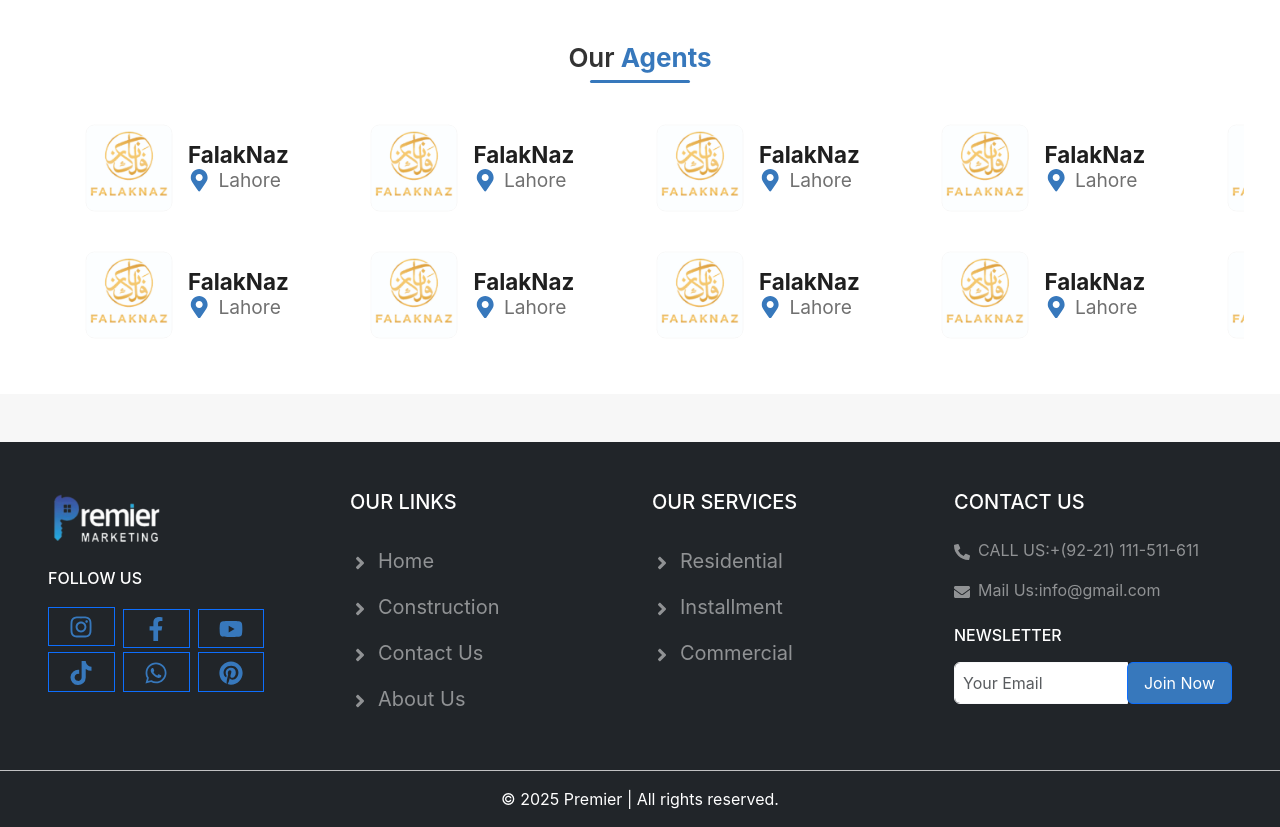
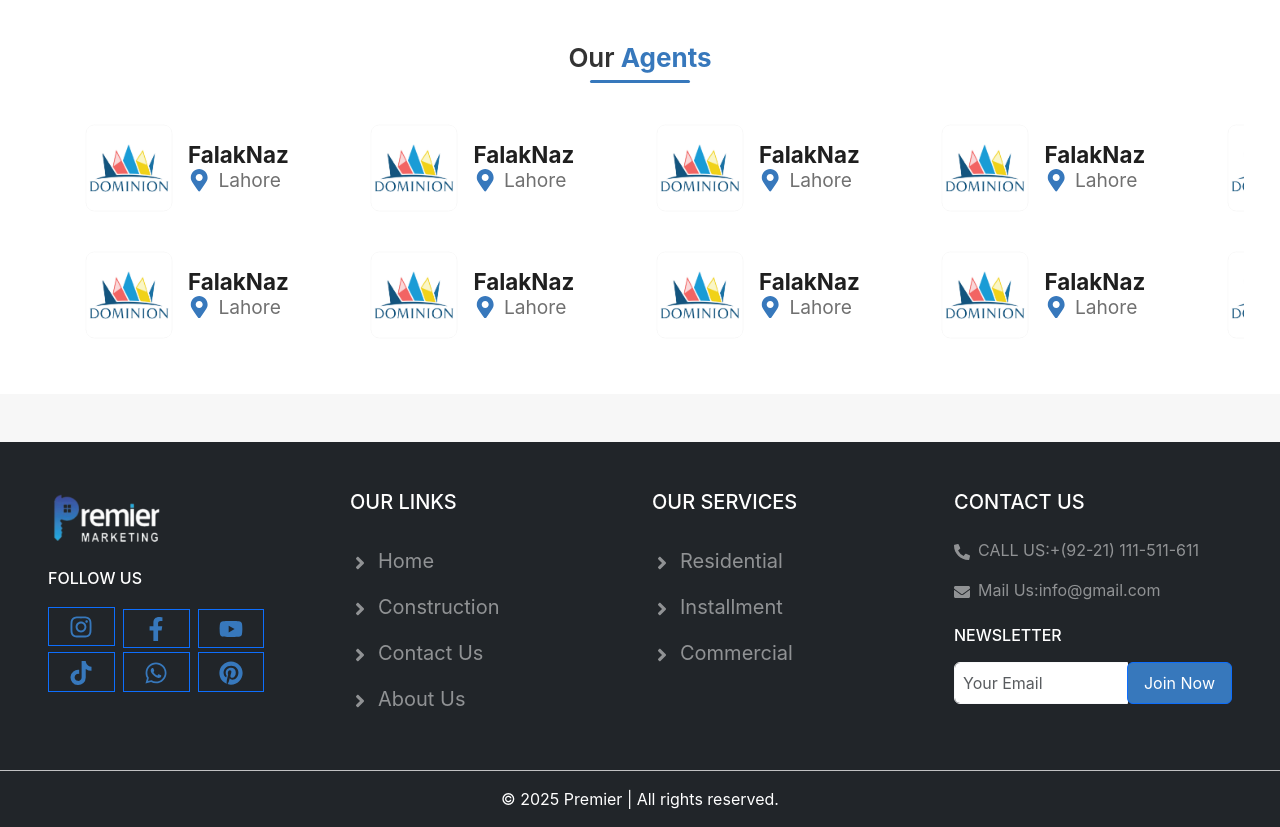
Before and after one commit to tammor006/frontend, a React (Create React App) app: page / in a window 1280 px wide. Shown: the part 3800-4627 px from the top of the page. Built offline with nearby package versions, Linux system fonts and the light colour scheme.

Commit message:
6th commit

```diff
--- a/src/components/Partner.js
+++ b/src/components/Partner.js
@@ -66,7 +66,7 @@
             <SwiperSlide>
                 <NavLink>
                   <div className="agent-home-div">
-                    <img src="/images/FalakNaz-01.jpg" className="agent-home-div-img" alt=""/>
+                    <img src="/images/Domanin-01.jpg" className="agent-home-div-img" alt=""/>
                     <div className="agent-home-div-text">
                       <div className="agent-home-div-title">FalakNaz</div>
                         <div className="agent-home-div-label-svg">
@@ -81,7 +81,7 @@
             <SwiperSlide>
                 <NavLink>
                   <div className="agent-home-div">
-                    <img src="/images/FalakNaz-01.jpg" className="agent-home-div-img" alt="agent-logo"/>
+                    <img src="/images/Domanin-01.jpg" className="agent-home-div-img" alt="agent-logo"/>
                     <div className="agent-home-div-text">
                       <div className="agent-home-div-title">FalakNaz</div>
                         <div className="agent-home-div-label-svg">
@@ -111,7 +111,7 @@
             <SwiperSlide>
                 <NavLink>
                   <div className="agent-home-div">
-                    <img src="/images/FalakNaz-01.jpg" className="agent-home-div-img" alt=""/>
+                    <img src="/images/Domanin-01.jpg" className="agent-home-div-img" alt=""/>
                     <div className="agent-home-div-text">
                       <div className="agent-home-div-title">FalakNaz</div>
                         <div className="agent-home-div-label-svg">
@@ -126,7 +126,7 @@
             <SwiperSlide>
                 <NavLink>
                   <div className="agent-home-div">
-                    <img src="/images/FalakNaz-01.jpg" className="agent-home-div-img" alt=""/>
+                    <img src="/images/Domanin-01.jpg" className="agent-home-div-img" alt=""/>
                     <div className="agent-home-div-text">
                       <div className="agent-home-div-title">FalakNaz</div>
                         <div className="agent-home-div-label-svg">
@@ -141,7 +141,7 @@
             <SwiperSlide>
                 <NavLink>
                   <div className="agent-home-div">
-                    <img src="/images/FalakNaz-01.jpg" className="agent-home-div-img" alt=""/>
+                    <img src="/images/Domanin-01.jpg" className="agent-home-div-img" alt=""/>
                     <div className="agent-home-div-text">
                       <div className="agent-home-div-title">FalakNaz</div>
                         <div className="agent-home-div-label-svg">
@@ -156,7 +156,7 @@
             <SwiperSlide>
                 <NavLink>
                   <div className="agent-home-div">
-                    <img src="/images/FalakNaz-01.jpg" className="agent-home-div-img" alt=""/>
+                    <img src="/images/Domanin-01.jpg" className="agent-home-div-img" alt=""/>
                     <div className="agent-home-div-text">
                       <div className="agent-home-div-title">FalakNaz</div>
                         <div className="agent-home-div-label-svg">
@@ -171,7 +171,7 @@
             <SwiperSlide>
                 <NavLink>
                   <div className="agent-home-div">
-                    <img src="/images/FalakNaz-01.jpg" className="agent-home-div-img" alt=""/>
+                    <img src="/images/Domanin-01.jpg" className="agent-home-div-img" alt=""/>
                     <div className="agent-home-div-text">
                       <div className="agent-home-div-title">FalakNaz</div>
                         <div className="agent-home-div-label-svg">
@@ -186,7 +186,7 @@
             <SwiperSlide>
                 <NavLink>
                   <div className="agent-home-div">
-                    <img src="/images/FalakNaz-01.jpg" className="agent-home-div-img" alt=""/>
+                    <img src="/images/Domanin-01.jpg" className="agent-home-div-img" alt=""/>
                     <div className="agent-home-div-text">
                       <div className="agent-home-div-title">FalakNaz</div>
                         <div className="agent-home-div-label-svg">
@@ -201,7 +201,7 @@
             <SwiperSlide>
                 <NavLink>
                   <div className="agent-home-div">
-                    <img src="/images/FalakNaz-01.jpg" className="agent-home-div-img" alt=""/>
+                    <img src="/images/Domanin-01.jpg" className="agent-home-div-img" alt=""/>
                     <div className="agent-home-div-text">
                       <div className="agent-home-div-title">FalakNaz</div>
                         <div className="agent-home-div-label-svg">
@@ -216,7 +216,7 @@
             <SwiperSlide>
                 <NavLink>
                   <div className="agent-home-div">
-                    <img src="/images/FalakNaz-01.jpg" className="agent-home-div-img" alt=""/>
+                    <img src="/images/Domanin-01.jpg" className="agent-home-div-img" alt=""/>
                     <div className="agent-home-div-text">
                       <div className="agent-home-div-title">FalakNaz</div>
                         <div className="agent-home-div-label-svg">
@@ -231,7 +231,7 @@
             <SwiperSlide>
                 <NavLink>
                   <div className="agent-home-div">
-                    <img src="/images/FalakNaz-01.jpg" className="agent-home-div-img" alt=""/>
+                    <img src="/images/Domanin-01.jpg" className="agent-home-div-img" alt=""/>
                     <div className="agent-home-div-text">
                       <div className="agent-home-div-title">FalakNaz</div>
                         <div className="agent-home-div-label-svg">
@@ -246,7 +246,7 @@
             <SwiperSlide>
                 <NavLink>
                   <div className="agent-home-div">
-                    <img src="/images/FalakNaz-01.jpg" className="agent-home-div-img" alt=""/>
+                    <img src="/images/Domanin-01.jpg" className="agent-home-div-img" alt=""/>
                     <div className="agent-home-div-text">
                       <div className="agent-home-div-title">FalakNaz</div>
                         <div className="agent-home-div-label-svg">
@@ -261,7 +261,7 @@
             <SwiperSlide>
                 <NavLink>
                   <div className="agent-home-div">
-                    <img src="/images/FalakNaz-01.jpg" className="agent-home-div-img" alt=""/>
+                    <img src="/images/Domanin-01.jpg" className="agent-home-div-img" alt=""/>
                     <div className="agent-home-div-text">
                       <div className="agent-home-div-title">FalakNaz</div>
                         <div className="agent-home-div-label-svg">
@@ -276,7 +276,7 @@
             <SwiperSlide>
                 <NavLink>
                   <div className="agent-home-div">
-                    <img src="/images/FalakNaz-01.jpg" className="agent-home-div-img" alt=""/>
+                    <img src="/images/Domanin-01.jpg" className="agent-home-div-img" alt=""/>
                     <div className="agent-home-div-text">
                       <div className="agent-home-div-title">FalakNaz</div>
                         <div className="agent-home-div-label-svg">
@@ -291,7 +291,7 @@
             <SwiperSlide>
                 <NavLink>
                   <div className="agent-home-div">
-                    <img src="/images/FalakNaz-01.jpg" className="agent-home-div-img" alt=""/>
+                    <img src="/images/Domanin-01.jpg" className="agent-home-div-img" alt=""/>
                     <div className="agent-home-div-text">
                       <div className="agent-home-div-title">FalakNaz</div>
                         <div className="agent-home-div-label-svg">
@@ -306,7 +306,7 @@
             <SwiperSlide>
                 <NavLink>
                   <div className="agent-home-div">
-                    <img src="/images/FalakNaz-01.jpg" className="agent-home-div-img" alt=""/>
+                    <img src="/images/Domanin-01.jpg" className="agent-home-div-img" alt=""/>
                     <div className="agent-home-div-text">
                       <div className="agent-home-div-title">FalakNaz</div>
                         <div className="agent-home-div-label-svg">
@@ -321,7 +321,7 @@
             <SwiperSlide>
                 <NavLink>
                   <div className="agent-home-div">
-                    <img src="/images/FalakNaz-01.jpg" className="agent-home-div-img" alt=""/>
+                    <img src="/images/Domanin-01.jpg" className="agent-home-div-img" alt=""/>
                     <div className="agent-home-div-text">
                       <div className="agent-home-div-title">FalakNaz</div>
                         <div className="agent-home-div-label-svg">
@@ -336,7 +336,7 @@
             <SwiperSlide>
                 <NavLink>
                   <div className="agent-home-div">
-                    <img src="/images/FalakNaz-01.jpg" className="agent-home-div-img" alt=""/>
+                    <img src="/images/Domanin-01.jpg" className="agent-home-div-img" alt=""/>
                     <div className="agent-home-div-text">
                       <div className="agent-home-div-title">FalakNaz</div>
                         <div className="agent-home-div-label-svg">
@@ -351,7 +351,7 @@
             <SwiperSlide>
                 <NavLink>
                   <div className="agent-home-div">
-                    <img src="/images/FalakNaz-01.jpg" className="agent-home-div-img" alt=""/>
+                    <img src="/images/Domanin-01.jpg" className="agent-home-div-img" alt=""/>
                     <div className="agent-home-div-text">
                       <div className="agent-home-div-title">FalakNaz</div>
                         <div className="agent-home-div-label-svg">
@@ -366,7 +366,7 @@
             <SwiperSlide>
                 <NavLink>
                   <div className="agent-home-div">
-                    <img src="/images/FalakNaz-01.jpg" className="agent-home-div-img" alt=""/>
+                    <img src="/images/Domanin-01.jpg" className="agent-home-div-img" alt=""/>
                     <div className="agent-home-div-text">
                       <div className="agent-home-div-title">FalakNaz</div>
                         <div className="agent-home-div-label-svg">
@@ -381,7 +381,7 @@
             <SwiperSlide>
                 <NavLink>
                   <div className="agent-home-div">
-                    <img src="/images/FalakNaz-01.jpg" className="agent-home-div-img" alt=""/>
+                    <img src="/images/Domanin-01.jpg" className="agent-home-div-img" alt=""/>
                     <div className="agent-home-div-text">
                       <div className="agent-home-div-title">FalakNaz</div>
                         <div className="agent-home-div-label-svg">
@@ -396,7 +396,7 @@
             <SwiperSlide>
                 <NavLink>
                   <div className="agent-home-div">
-                    <img src="/images/FalakNaz-01.jpg" className="agent-home-div-img" alt=""/>
+                    <img src="/images/Domanin-01.jpg" className="agent-home-div-img" alt=""/>
                     <div className="agent-home-div-text">
                       <div className="agent-home-div-title">FalakNaz</div>
                         <div className="agent-home-div-label-svg">
@@ -411,7 +411,7 @@
             <SwiperSlide>
                 <NavLink>
                   <div className="agent-home-div">
-                    <img src="/images/FalakNaz-01.jpg" className="agent-home-div-img" alt=""/>
+                    <img src="/images/Domanin-01.jpg" className="agent-home-div-img" alt=""/>
                     <div className="agent-home-div-text">
                       <div className="agent-home-div-title">FalakNaz</div>
                         <div className="agent-home-div-label-svg">
@@ -426,7 +426,7 @@
             <SwiperSlide>
                 <NavLink>
                   <div className="agent-home-div">
-                    <img src="/images/FalakNaz-01.jpg" className="agent-home-div-img" alt=""/>
+                    <img src="/images/Domanin-01.jpg" className="agent-home-div-img" alt=""/>
                     <div className="agent-home-div-text">
                       <div className="agent-home-div-title">FalakNaz</div>
                         <div className="agent-home-div-label-svg">
@@ -441,7 +441,7 @@
             <SwiperSlide>
                 <NavLink>
                   <div className="agent-home-div">
-                    <img src="/images/FalakNaz-01.jpg" className="agent-home-div-img" alt=""/>
+                    <img src="/images/Domanin-01.jpg" className="agent-home-div-img" alt=""/>
                     <div className="agent-home-div-text">
                       <div className="agent-home-div-title">FalakNaz</div>
                         <div className="agent-home-div-label-svg">
@@ -456,7 +456,7 @@
             <SwiperSlide>
                 <NavLink>
                   <div className="agent-home-div">
-                    <img src="/images/FalakNaz-01.jpg" className="agent-home-div-img" alt=""/>
+                    <img src="/images/Domanin-01.jpg" className="agent-home-div-img" alt=""/>
                     <div className="agent-home-div-text">
                       <div className="agent-home-div-title">FalakNaz</div>
                         <div className="agent-home-div-label-svg">
@@ -471,7 +471,7 @@
             <SwiperSlide>
                 <NavLink>
                   <div className="agent-home-div">
-                    <img src="/images/FalakNaz-01.jpg" className="agent-home-div-img" alt=""/>
+                    <img src="/images/Domanin-01.jpg" className="agent-home-div-img" alt=""/>
                     <div className="agent-home-div-text">
                       <div className="agent-home-div-title">FalakNaz</div>
                         <div className="agent-home-div-label-svg">
@@ -486,7 +486,7 @@
             <SwiperSlide>
                 <NavLink>
                   <div className="agent-home-div">
-                    <img src="/images/FalakNaz-01.jpg" className="agent-home-div-img" alt=""/>
+                    <img src="/images/Domanin-01.jpg" className="agent-home-div-img" alt=""/>
                     <div className="agent-home-div-text">
                       <div className="agent-home-div-title">FalakNaz</div>
                         <div className="agent-home-div-label-svg">
@@ -501,7 +501,7 @@
             <SwiperSlide>
                 <NavLink>
                   <div className="agent-home-div">
-                    <img src="/images/FalakNaz-01.jpg" className="agent-home-div-img" alt=""/>
+                    <img src="/images/Domanin-01.jpg" className="agent-home-div-img" alt=""/>
                     <div className="agent-home-div-text">
                       <div className="agent-home-div-title">FalakNaz</div>
                         <div className="agent-home-div-label-svg">
@@ -516,7 +516,7 @@
             <SwiperSlide>
                 <NavLink>
                   <div className="agent-home-div">
-                    <img src="/images/FalakNaz-01.jpg" className="agent-home-div-img" alt=""/>
+                    <img src="/images/Domanin-01.jpg" className="agent-home-div-img" alt=""/>
                     <div className="agent-home-div-text">
                       <div className="agent-home-div-title">FalakNaz</div>
                         <div className="agent-home-div-label-svg">
```
